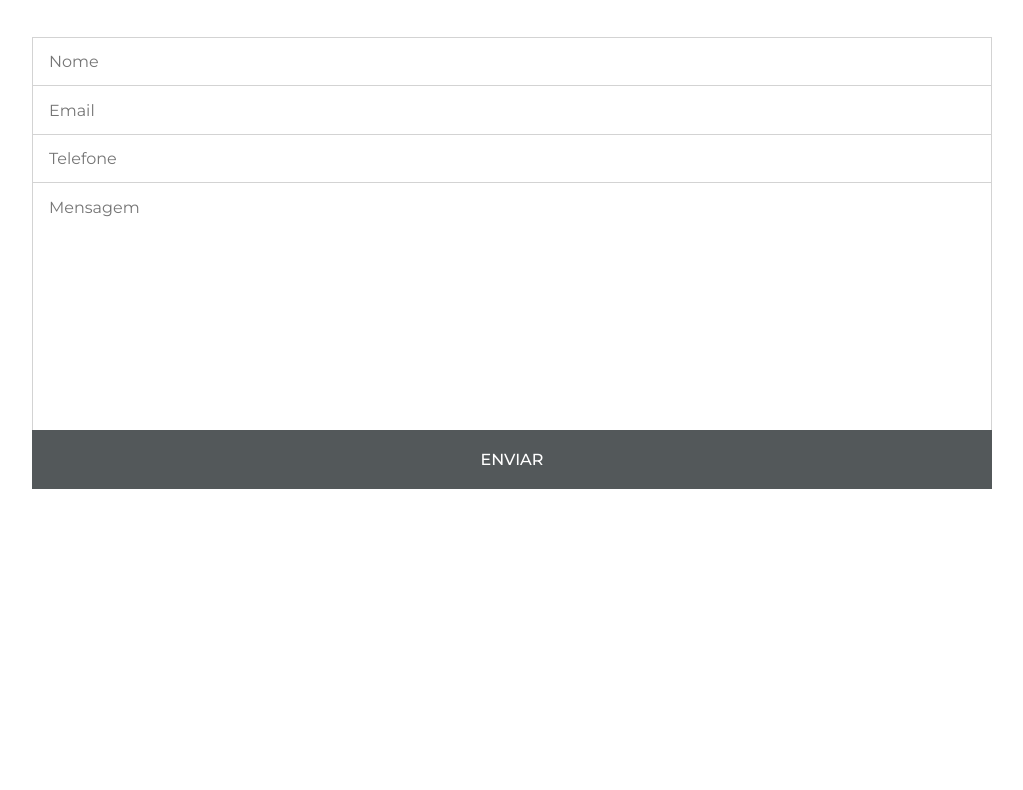
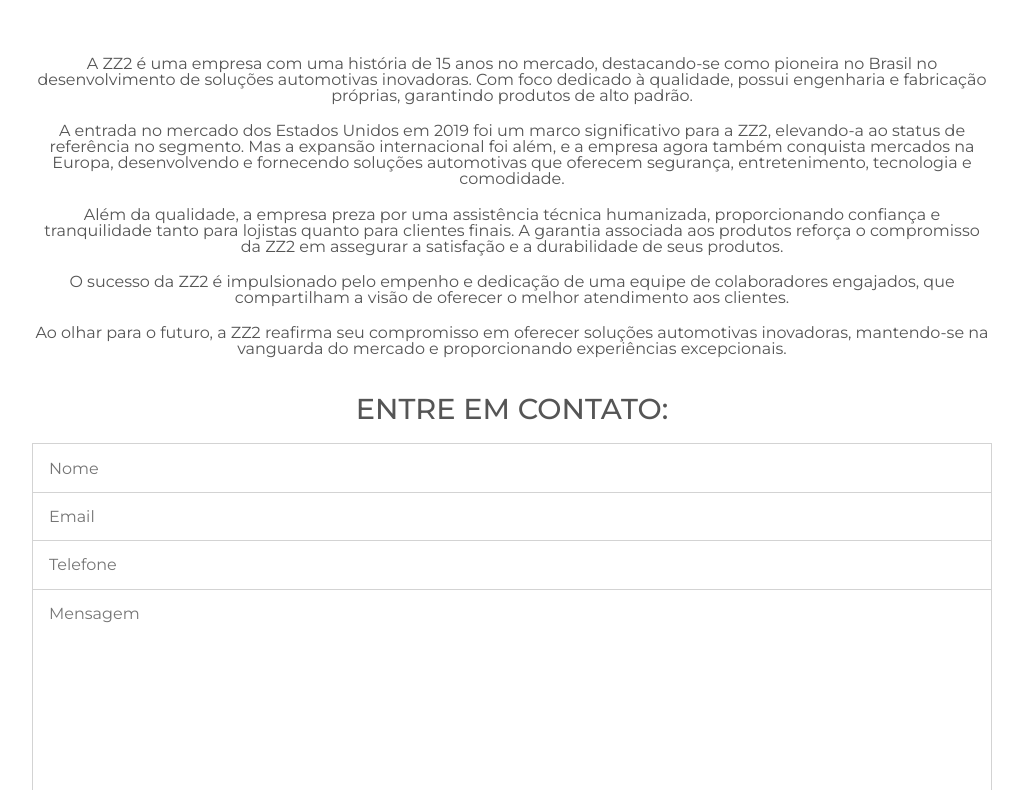
Before and after one commit to Robson16/zz2-contact-form, a website: page index.html in a window 1280 px wide. Shown: the part 107-897 px from the top of the page, without its empty margins (128-1151 px from the left). Before the commit the page ends 800 px from the top, so only its background shows below. Drawn offline with nearby package versions, Linux system fonts and the light colour scheme.

Commit message:
feat: section about

```diff
--- a/assets/sass/styles.scss
+++ b/assets/sass/styles.scss
@@ -19,7 +19,7 @@
 
   h1 {
     font-size: 3rem;
-    font-weight: 500;
+    font-weight: 600;
     text-transform: uppercase;
     text-align: center;
   }
@@ -27,6 +27,20 @@
 
 main {
   padding: 1.2rem 0;
+}
+
+section {
+  &:not(:first-of-type) {
+    margin-top: 2.4rem;
+  }
+
+  h2 {
+    font-size: 1.8rem;
+    font-weight: 500;
+    text-transform: uppercase;
+    text-align: center;
+    margin-bottom: 1.2rem;
+  }
 }
 
 p {
@@ -114,3 +128,7 @@
   width: 1px;
   word-wrap: normal !important;
 }
+
+.text-center {
+  text-align: center;
+}
--- a/index.html
+++ b/index.html
@@ -41,12 +41,54 @@
   <body>
     <header>
       <div class="container">
-        <h1>ZZ2: Formulário de Contato</h1>
+        <h1>ZZ2: QUEM SOMOS?</h1>
       </div>
       <!-- /.container -->
     </header>
     <main>
       <div class="container">
+        <section id="quem-somos">
+          <p class="text-center">
+            A <strong>ZZ2</strong> é uma empresa com uma história de
+            <strong>15 anos</strong> no mercado, destacando-se como pioneira no
+            Brasil no desenvolvimento de
+            <em>soluções automotivas inovadoras</em>. Com foco dedicado à
+            qualidade, possui engenharia e fabricação próprias, garantindo
+            produtos de alto padrão.
+          </p>
+          <p class="text-center">
+            A entrada no mercado dos <strong>Estados Unidos</strong> em 2019 foi
+            um marco significativo para a ZZ2, elevando-a ao status de
+            referência no segmento. Mas a expansão internacional foi além, e a
+            empresa agora também conquista mercados na <strong>Europa</strong>,
+            desenvolvendo e fornecendo soluções automotivas que oferecem
+            <strong>segurança</strong>, <strong>entretenimento</strong>,
+            <strong>tecnologia</strong> e <strong>comodidade</strong>.
+          </p>
+          <p class="text-center">
+            Além da qualidade, a empresa preza por uma
+            <strong>assistência técnica humanizada</strong>, proporcionando
+            confiança e tranquilidade tanto para lojistas quanto para clientes
+            finais. A <strong>garantia</strong> associada aos produtos reforça o
+            compromisso da ZZ2 em assegurar a satisfação e a durabilidade de
+            seus produtos.
+          </p>
+          <p class="text-center">
+            O sucesso da ZZ2 é impulsionado pelo empenho e dedicação de uma
+            equipe de colaboradores engajados, que compartilham a visão de
+            oferecer o melhor atendimento aos clientes.
+          </p>
+          <p class="text-center">
+            Ao olhar para o futuro, a ZZ2 reafirma seu compromisso em oferecer
+            <strong>soluções automotivas inovadoras</strong>, mantendo-se na
+            vanguarda do mercado e proporcionando experiências excepcionais.
+          </p>
+        </section>
+        <!-- /#quem-somos -->
+
+        <section id="contato">
+          <h2>Entre em Contato:</h2>
+
           <form id="contactForm">
             <label for="name">
               <span class="screen-reader-text">Nome:</span>
@@ -97,6 +139,8 @@
             <span id="spinner" style="display: none">Enviando...</span>
             <span id="responseMessage"></span>
           </p>
+        </section>
+        <!-- /#contato -->
       </div>
       <!-- /.container -->
     </main>
```
Also changed, not shown: assets/css/styles.css, 1 other file. Lines whose indentation alone changed are shown as unchanged.
